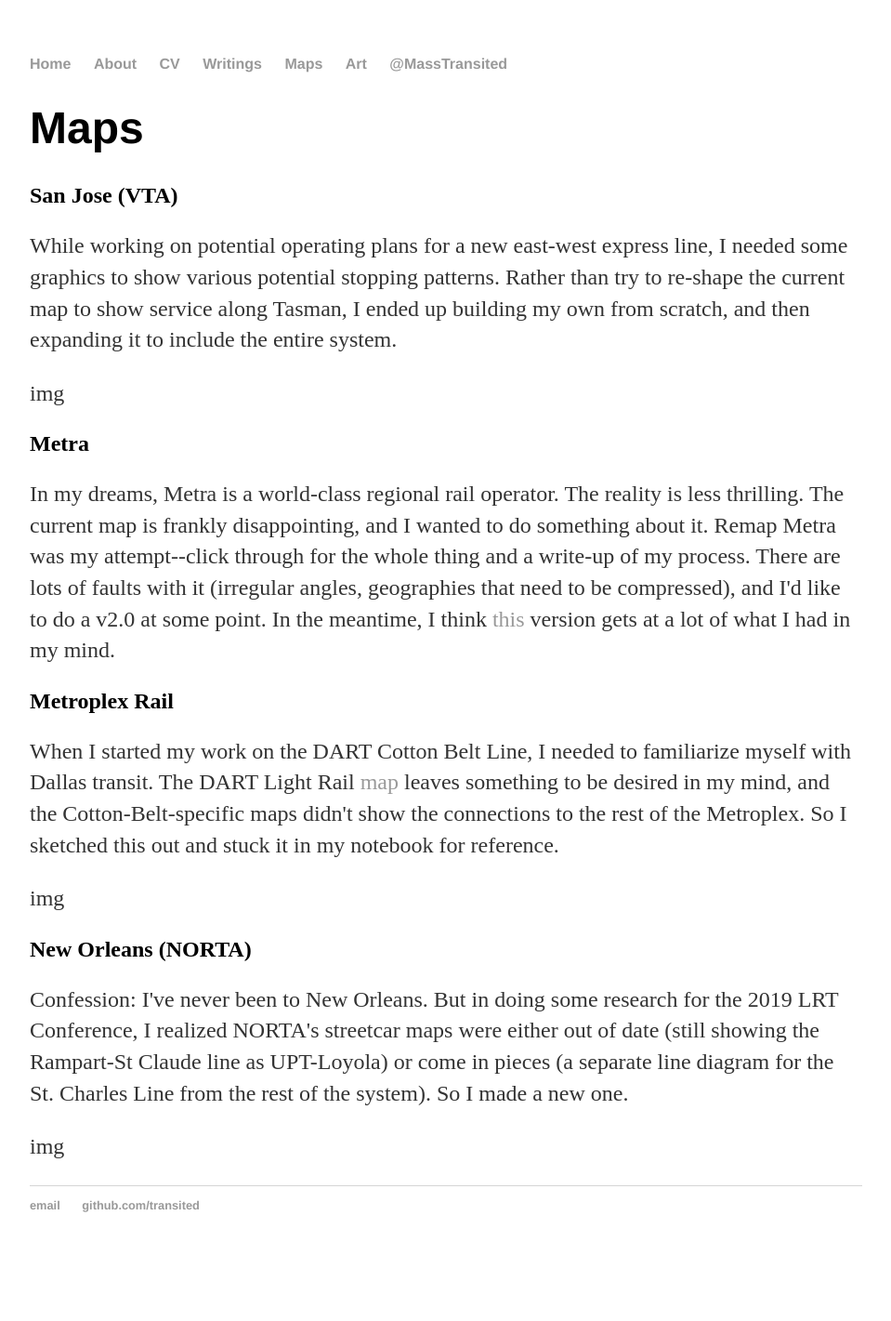
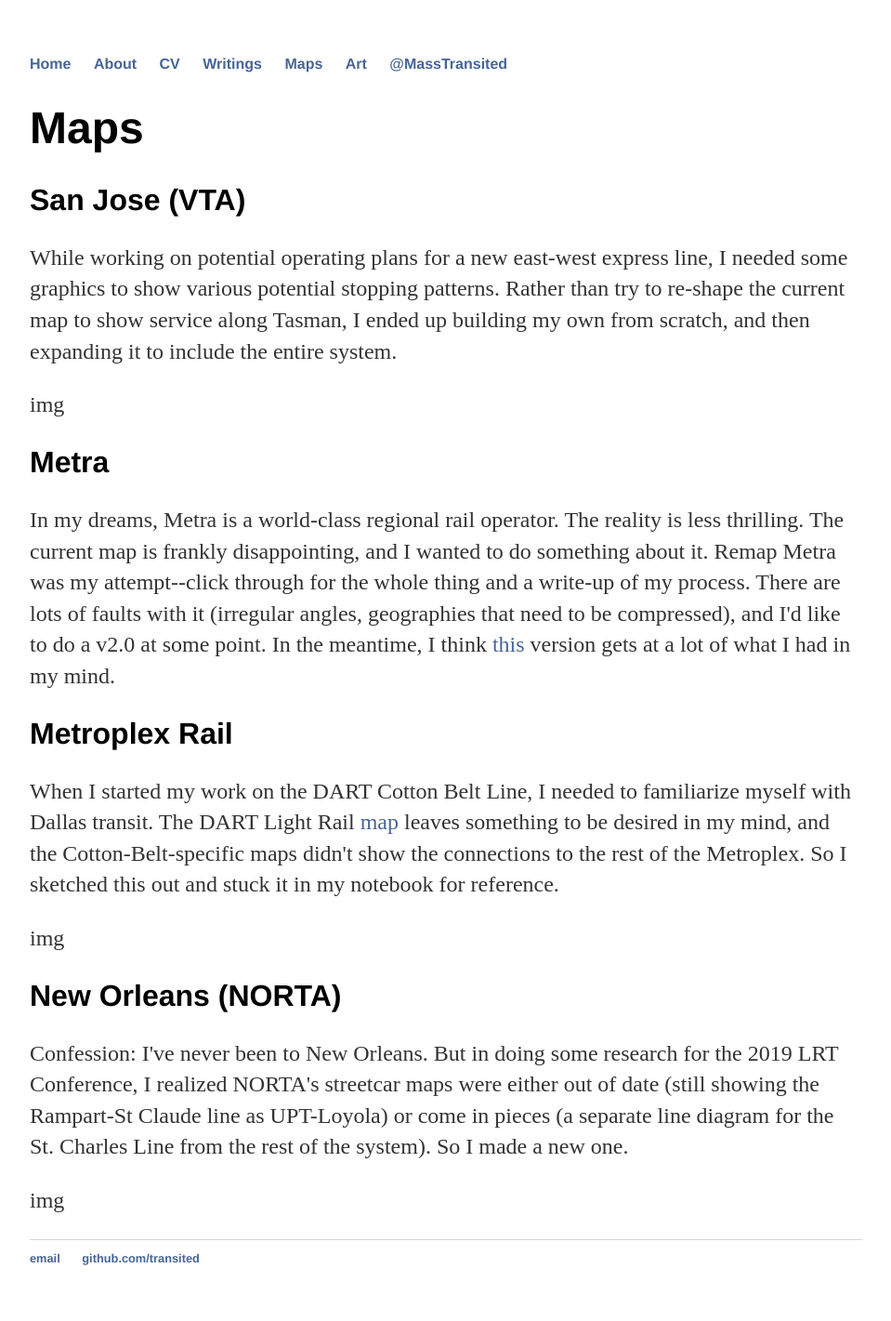
Before and after one commit to transited/transited.github.io, a Jekyll site: the page built from maps.html, in a window 1280 px wide. Shown: the whole page at 93% size, without its empty margins (160-1119 px from the left). Built offline with Jekyll 4.4.1, drawn with Linux system fonts in a browser that asks for light colours; before the commit the page ends 1364 px from its top, so only the background shows below that.

Commit message:
Update main.css
Links now blue, added h2

```diff
--- a/css/main.css
+++ b/css/main.css
@@ -14,7 +14,7 @@
 }
 a {
     text-decoration: none;
-    color: #999;
+    color: #466596;
 }
 a:hover {
     text-decoration: underline;
@@ -22,6 +22,10 @@
 h1 {
     font-size: 3em;
     font-family:'Helvetica', 'Arial', 'Sans-Serif';
+}
+h2 {
+    font-size: 2em;
+    font-family:'Helvetica','Arial','Sans-Serif';
 }
 p {
     font-size: 1.5em;
```
